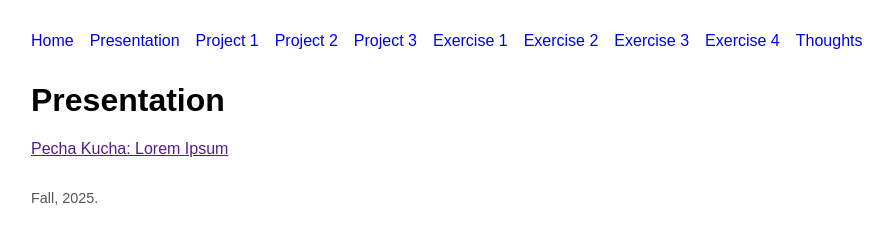
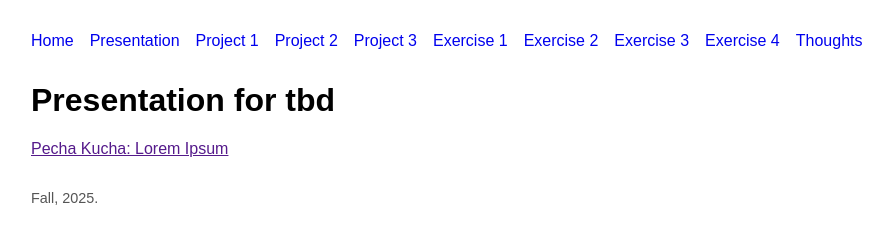
Before and after one commit to sarahyoo-hub/iml300, a plain HTML site: page project-2/pages/presentation.html in a window 1280 px wide. Shown: the whole page, without its empty margins (1-894 px from the left). Drawn offline with Linux system fonts and the light colour scheme.

Commit message:
Restructure the folder

```diff
--- a/pages/presentation.html
+++ b/project-2/pages/presentation.html
@@ -23,7 +23,7 @@
     </nav>
 
     <div>
-      <h1>Presentation</h1>
+      <h1>Presentation for tbd</h1>
       <a href="">Pecha Kucha: Lorem Ipsum</a>
     </div>
 
```
Also changed, not shown: project-2/index.html (renamed from index.html, +1 -1 lines), project-2/pages/exercise-1.html (renamed from pages/exercise-1.html), project-2/pages/exercise-2.html (renamed from pages/exercise-2.html), project-2/pages/exercise-3.html (renamed from pages/exercise-3.html), project-2/pages/exercise-4.html (renamed from pages/exercise-4.html), project-2/pages/project-1.html (renamed from pages/project-1.html), project-2/pages/project-2.html (renamed from pages/project-2.html), project-2/pages/project-3.html (renamed from pages/project-3.html), project-2/pages/thoughts.html (renamed from pages/thoughts.html), project-2/style.css (renamed from style.css).
